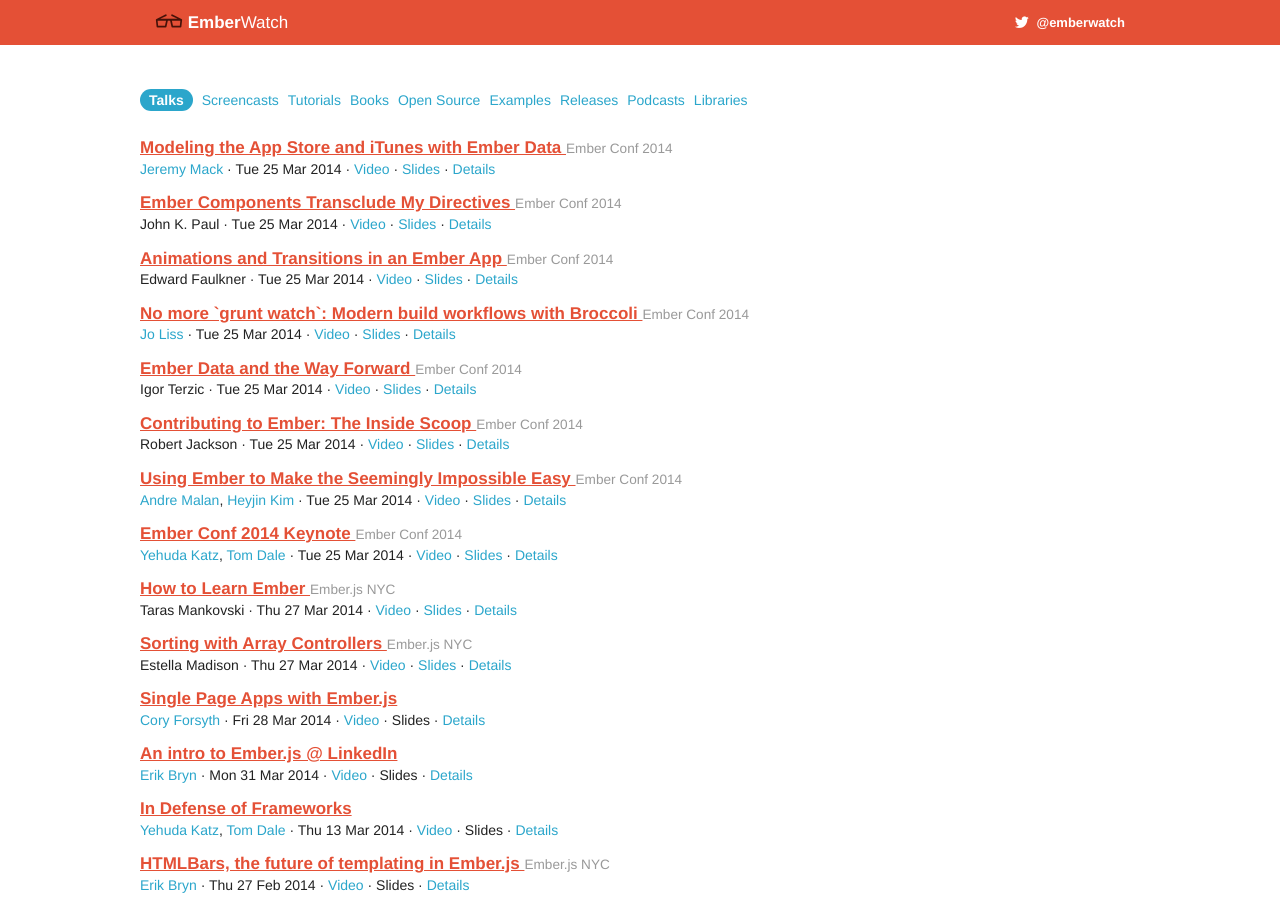
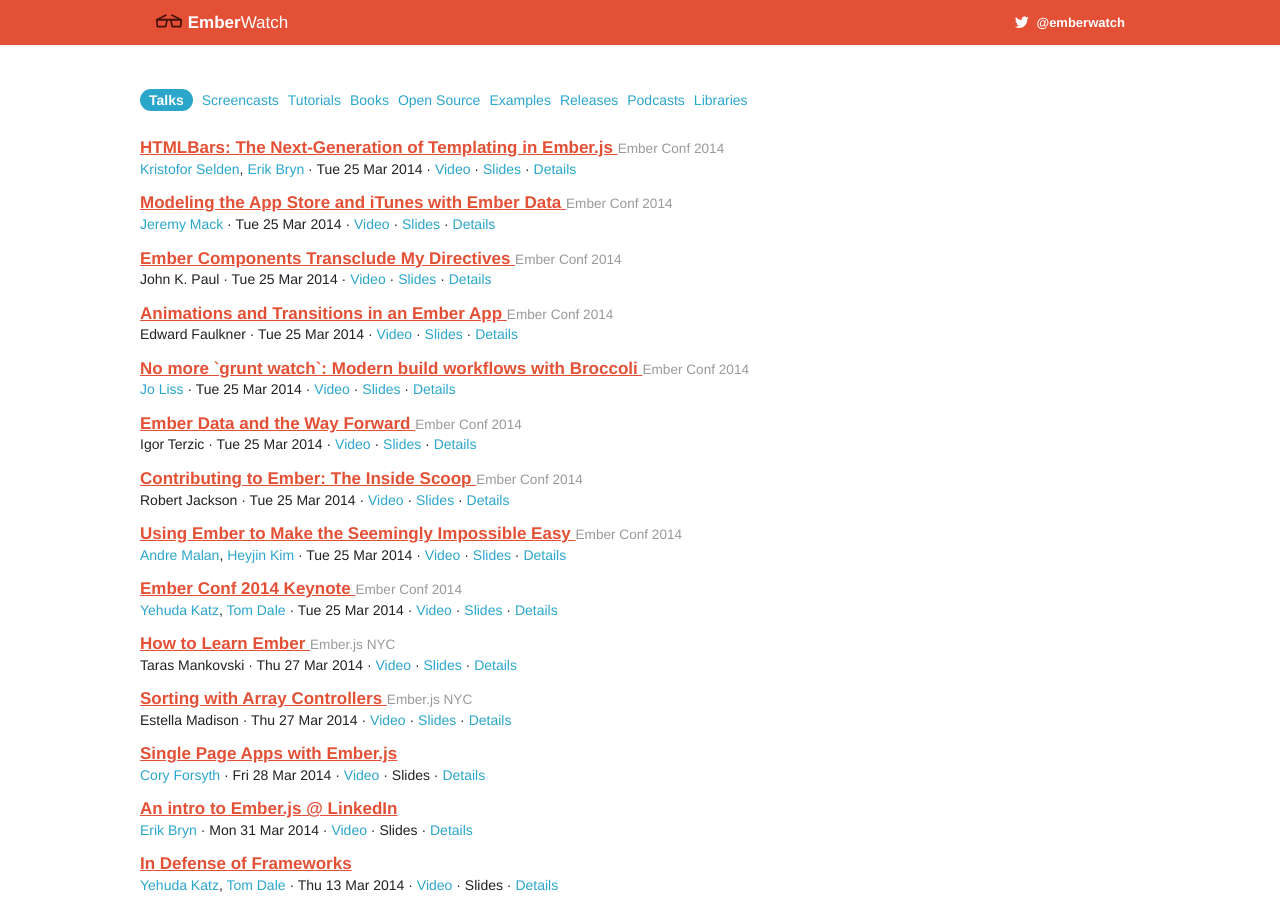
Before and after one commit to emberwatch/emberwatch, a Jekyll site: the page built from index.html, in a window 1280 px wide and 900 px high. Built offline with Jekyll 4.4.1, drawn with Linux system fonts in a browser that asks for light colours; comment, search, counter and statistics services are not loaded.

Commit message:
HTMLBars: The Next-Generation of Templating in Ember.js.

```diff
--- a/_data/talks.yml
+++ b/_data/talks.yml
@@ -1,4 +1,15 @@
 ---
+- title: "HTMLBars: The Next-Generation of Templating in Ember.js"
+  date: '2014-03-25'
+  event_id: 16
+  author_ids:
+  - 33
+  - 39
+  videos:
+  - https://www.youtube.com/watch?v=HY4d-0Kzp68
+  url: "http://emberconf.com/schedule.html#bryn"
+  slides: http://talks.erikbryn.com/htmlbars-emberconf
+  id: 175
 - title: "Modeling the App Store and iTunes with Ember Data"
   date: '2014-03-25'
   event_id: 16
```
